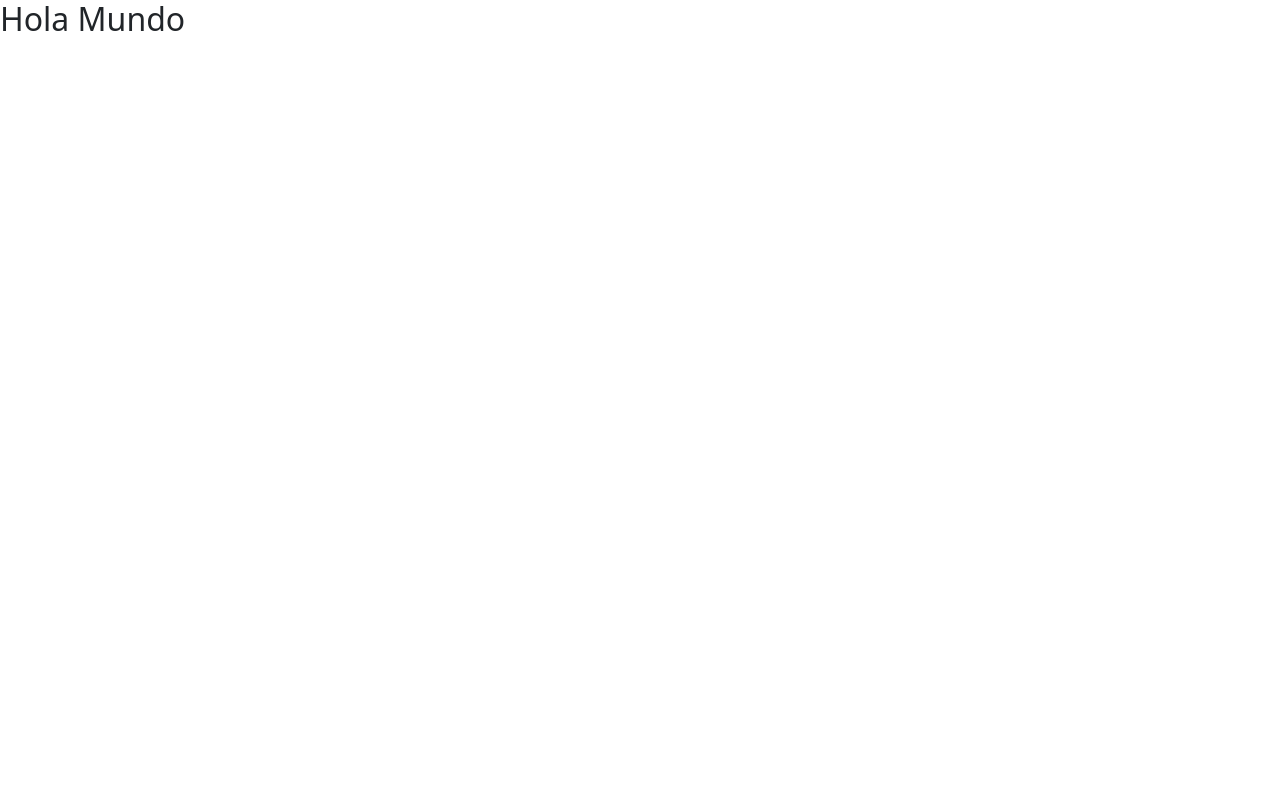
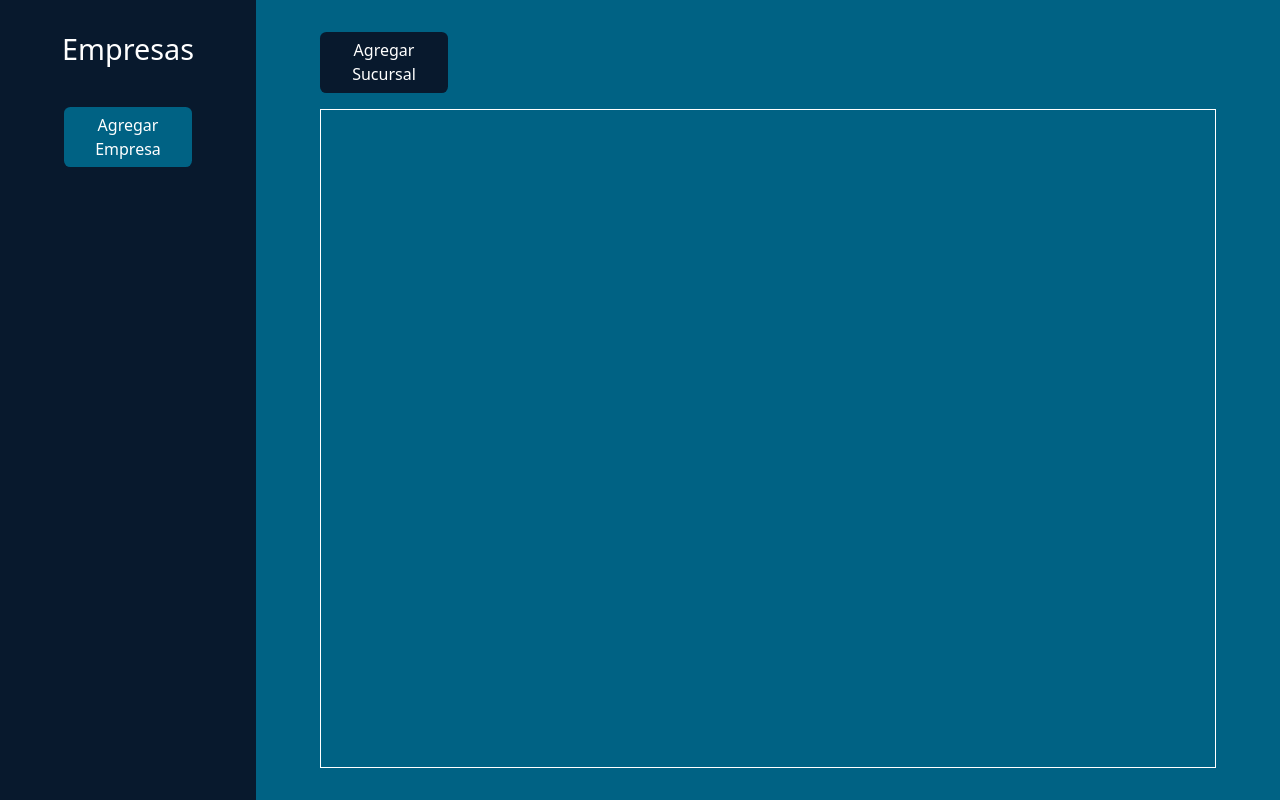
Before and after one commit to Matii2233/ProyectoTheFinalBoss_prog3_lab3, a React (Vite) app: page / in a window 1280 px wide. Built offline with nearby package versions, Linux system fonts and the light colour scheme.

Commit message:
bootstrap instalado - comp1.tsx eliminado

```diff
--- a/package.json
+++ b/package.json
@@ -13,6 +13,7 @@
     "@reduxjs/toolkit": "^2.2.8",
     "bootstrap": "^5.3.3",
     "react": "^18.3.1",
+    "react-bootstrap": "^2.10.5",
     "react-dom": "^18.3.1",
     "react-redux": "^9.1.2",
     "sweetalert2": "^11.14.2"
--- a/src/App.tsx
+++ b/src/App.tsx
@@ -1,11 +1,11 @@
-import { Comp1 } from "./components/Comp1"
+import { Home } from "./components/screens/Home/Home"
 
 
 function App() {
 
   return (
     <>
-      <Comp1 />
+      <Home/>
     </>
   )
 }
--- a/src/components/Comp1.tsx
+++ /dev/null
@@ -1,5 +0,0 @@
-export const Comp1 = () => {
-  return (
-    <h2>Hola Mundo</h2>
-  )
-}
```
Also changed, not shown: 1 other file (tests, documents, lock files or other folders).
